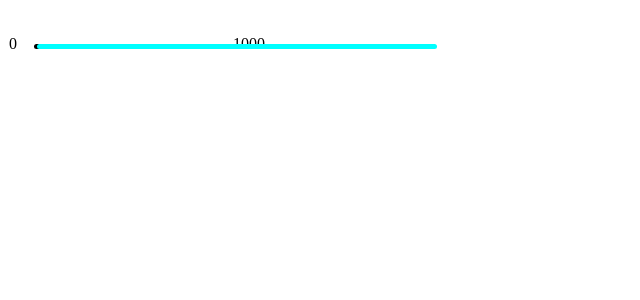
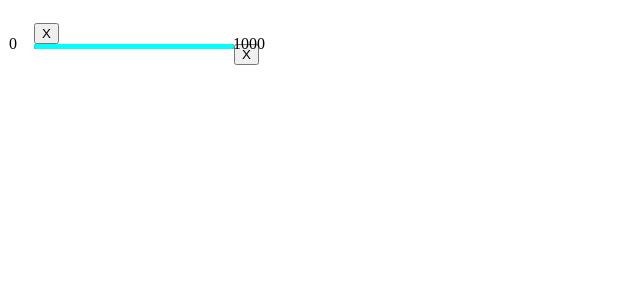
Before and after one commit to roberttorrocc/InputSlider, a React (Vite) app in the folder inputSlider/: page /normalSlider in a window 1280 px wide. Shown: the top 300 px of the page, without its empty margins (0-640 px from the left). Built offline with nearby package versions, Linux system fonts and the light colour scheme.

Commit message:
No funciona del todo, boton de la derecha va al reves

```diff
--- a/inputSlider/src/index.css
+++ b/inputSlider/src/index.css
@@ -1,3 +1,6 @@
+.bullet{
+  cursor: pointer;
+}
 .divTrSlice{
   width: 200px;
 }
@@ -43,14 +46,7 @@ table{
   width: 200px;
 }
 
-.bullet {
-  border: black;
-  pointer-events: none;
-  position: absolute;
-  height: 0px;
-  width: 200px;
-  outline: none;
-}
+
 
 .bullet--right {
   z-index: 3;
--- a/inputSlider/src/views/NormalSlider.tsx
+++ b/inputSlider/src/views/NormalSlider.tsx
@@ -7,82 +7,79 @@ function NormalSlider() {
   const [draggingLeft, setDraggingLeft] = useState(false);
   const [draggingRight, setDraggingRight] = useState(false);
 
-  function handleMouseDownLeft(event:React.MouseEvent<HTMLDivElement>) {
+  const handleMouseDownLeft = () => {
     setDraggingLeft(true);
+  };
+
+  const handleMouseDownRight = () => {
+    setDraggingRight(true);
+  };
+
+  useEffect(() => {
+    const handleMouseMove = (e) => {
+      if (draggingLeft) {
+        const newValue = leftValue + e.movementX;
+        if (newValue >= 0 && newValue < rightValue) {
+          setLeftValue(newValue);
         }
-  function handleMouseDownRight(event:React.MouseEvent<HTMLDivElement>) {
-    setDraggingRight(true);
       }
-
-  function handleMouseUp(event:React.MouseEvent<HTMLTableElement>) {
-    setDraggingLeft(false);
-    setDraggingRight(false);
-  }
-
-  function handleMouseMove(event:React.MouseEvent<HTMLTableElement>) {
-    const slider = event.currentTarget.getBoundingClientRect();
-    if (draggingLeft) {
-      const x = event.clientX;
-      const rect = slider;
-      const left = x - rect.left;
-      const percentage = (left / rect.width) * 100;
-      const newValue = Math.min(rightValue - 1, Math.round((percentage / 100) * 1000));
-      setLeftValue(newValue);
-    } else if (draggingRight) {
-      const x = event.clientX;
-      const rect = slider;
-      const left = x - rect.left;
-      const percentage = (left / rect.width) * 100;
-      const newValue = Math.max(leftValue + 1, Math.round((percentage / 100) * 1000));
+      if (draggingRight) {
+        const newValue = rightValue - e.movementX;
+        if (newValue > leftValue && newValue <= 1000) {
           setRightValue(newValue);
         }
       }
+    };
+    const handleMouseUp = () => {
+      setDraggingLeft(false);
+      setDraggingRight(false);
+    };
+    window.addEventListener("mousemove", handleMouseMove);
+    window.addEventListener("mouseup", handleMouseUp);
+    return () => {
+      window.removeEventListener("mousemove", handleMouseMove);
+      window.removeEventListener("mouseup", handleMouseUp);
+    };
+  }, [draggingLeft, draggingRight, leftValue, rightValue]);
 
   return (
     <div className="slider">
-      <table onMouseUp={handleMouseUp} onMouseMove={handleMouseMove}>
+      <table >
         <tbody>
         <tr key="tr1">
-            <td key="td1">
-              <p className="numberSlice">{`${leftValue}`}</p>
-            </td>
+          <td key="td1"><p className="numberSlice">{`${leftValue}`}</p></td>
           <td key="td2">
             <div className="divTrSlice">
-                <div
+              <button
+                onMouseDown={handleMouseDownLeft}
                 className="bullet bullet--left"
-                  style={{
-                    left: `${(leftValue / 1000) * 100}%`,
-                    zIndex: draggingLeft ? 2 : 1,
-                  }}
-                  onMouseDown={handleMouseDownLeft}
-                />
+                style={{ marginLeft: getMarginRange(leftValue) }}
+              >
+                X
+              </button>
               <div className="bullet--line" />
               <div
+                style={{
+                  width: getWidthRange(rightValue, leftValue),
+                  marginLeft: getMarginRange(leftValue),
+                }}
                 className="bullet--line2"
-                  style={{
-                    width: `${getWidthRange(rightValue, leftValue)}%`,
-                    marginLeft: `${getMarginRange(leftValue)}%`,
-                  }}
               />
-                <div
+              <button
+                onMouseDown={handleMouseDownRight}
                 className="bullet bullet--right"
-                  style={{
-                    left: `${(rightValue / 1000) * 100}%`,
-                    zIndex: draggingRight ? 2 : 1,
-                  }}
-                  onMouseDown={handleMouseDownRight}
-                />
+                style={{ marginLeft: getMarginRange(rightValue) }}
+              >
+                X
+              </button>
             </div>
           </td>
-            <td key="td3">
-              <p className="numberSlice">{`${rightValue}`}</p>
-            </td>
+          <td key="td3"><p className="numberSlice">{`${rightValue}`}</p></td>
         </tr>
         </tbody>
       </table>
     </div>
   );
-
 }
 
 export default NormalSlider;
```
Lines whose indentation alone changed are shown as unchanged.
